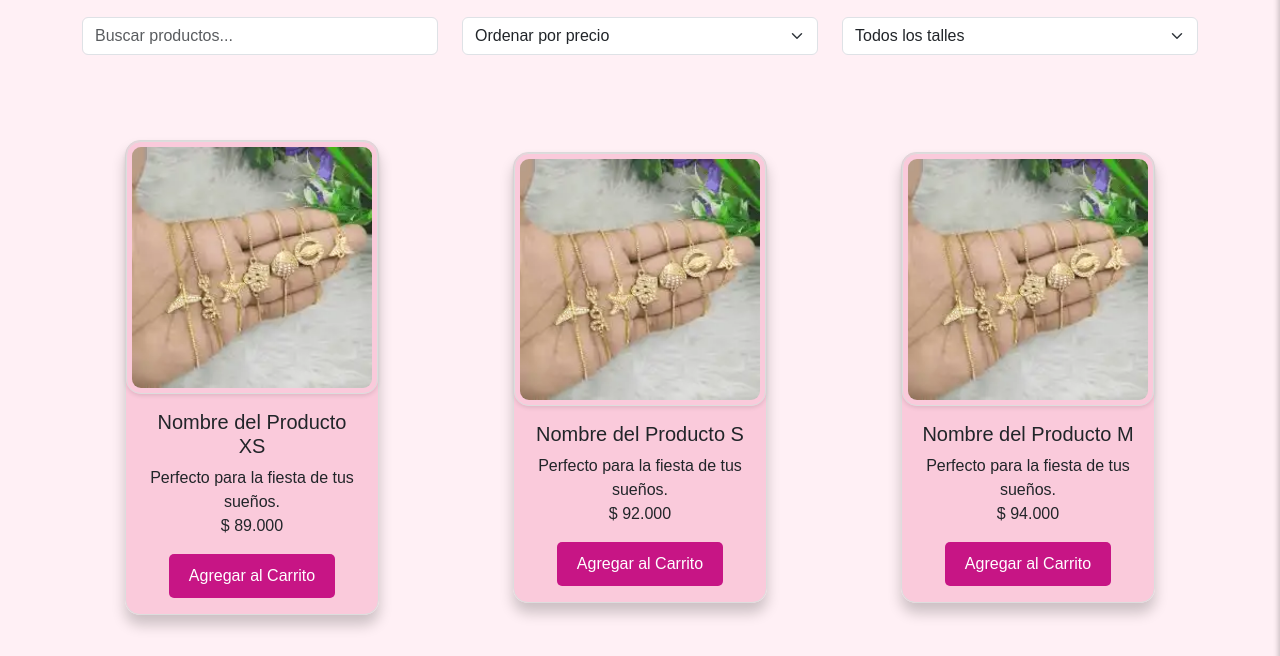
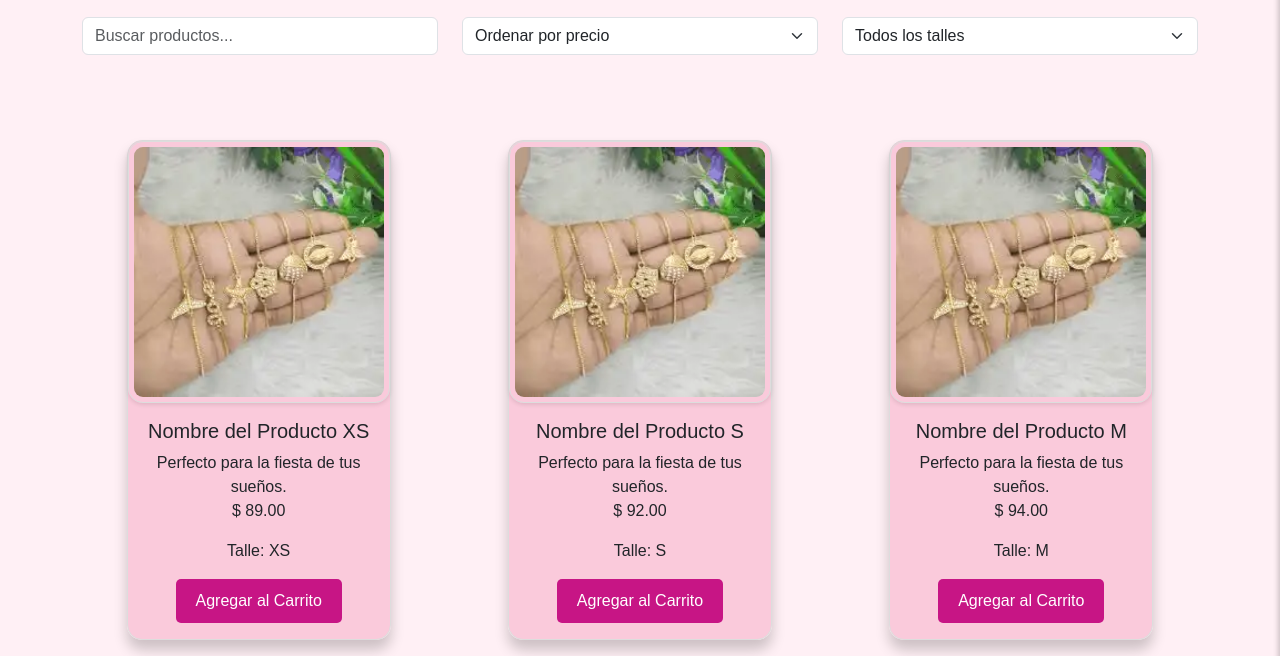
Before and after one commit to Juampyraccuia/Alquiler-Vestidos, a website: page pages/accesorios.html in a window 1280 px wide. Shown: the part 107-763 px from the top of the page. Drawn offline with nearby package versions, Linux system fonts and the light colour scheme.

Commit message:
detalles

```diff
--- a/js/carrito.js
+++ b/js/carrito.js
@@ -97,7 +97,7 @@ document.addEventListener('DOMContentLoaded', function () {
   }
 
   function mostrarProductos(productosMostrar) {
-    const contenedorProductos = document.querySelector('venta-productos');
+    const contenedorProductos = document.querySelector('.row-cols-1');
     if (!contenedorProductos) {
       console.error('El contenedor de productos no se encontró.');
       return; // Salir de la función si no se encuentra el contenedor
--- a/pages/accesorios.html
+++ b/pages/accesorios.html
@@ -100,7 +100,7 @@
     </div>
   </section>
   <section class="venta-productos container">
-    <div class="row row-cols-1 row-cols-md-3 g-4">
+    <div class="row row-cols-1 row-cols-md-3 g-1">
       <div class="col">
         <div class="card text-center" data-talle="XS">
           <img src="../img/accesorios.webp" class="card-img-top" alt="Producto XS" />
```
